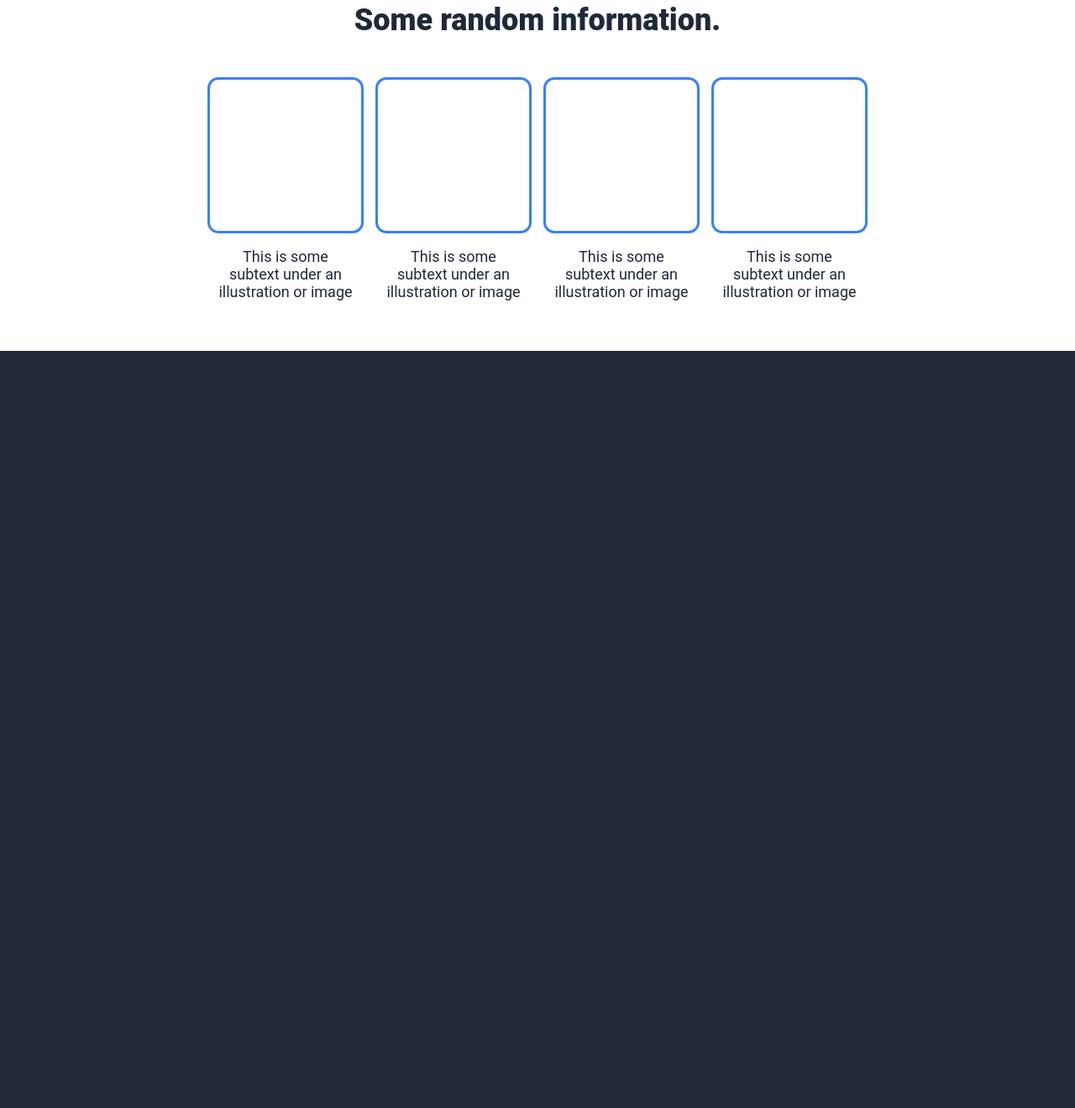
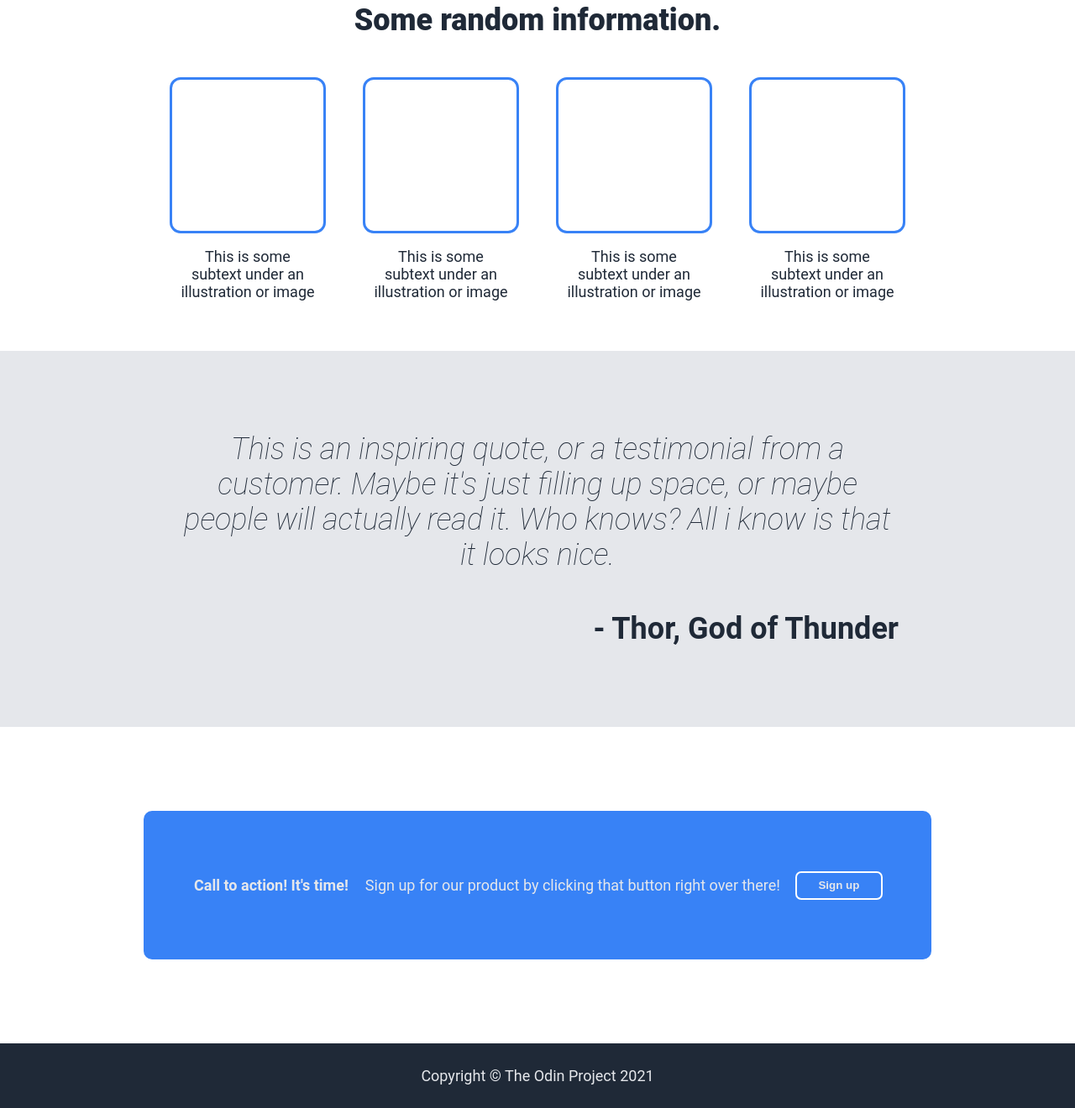
Before and after one commit to mitro54/landing-page, a plain HTML site: page index.html in a window 1280 px wide. Shown: the part 537-1857 px from the top of the page at 84% size. Before the commit the page ends 955 px from the top, so only its background shows below. Drawn offline with Linux system fonts and the light colour scheme.

Commit message:
Finishing up the project
Did the rest of the CSS and if anything small tweaks left to do.

```diff
--- a/index.html
+++ b/index.html
@@ -59,8 +59,26 @@
         </div>
         </div>
     </section>
-    <section class="section-2"></section>
-    <footer></footer>
+    <section class="section-2">
+        <div class="quote">
+            <p class="quote-text">
+                <em>This is an inspiring quote, or a testimonial from a customer. Maybe it's just filling up space, or
+                    maybe
+                    people will actually read it. Who knows? All i know is that it looks nice.</em>
+            </p>
+            <p class="signature">- Thor, God of Thunder</p>
+        </div>
+    </section>
+    <section class="section-3">
+        <div class="action">
+            <p class="action-call">Call to action! It's time!</p>
+            <p>Sign up for our product by clicking that button right over there!</p>
+            <button class="button-2">Sign up</button>
+        </div>
+    </section>
+    <footer>
+        <p>Copyright © The Odin Project 2021</p>
+    </footer>
 </body>
 
 </html>
--- a/styles.css
+++ b/styles.css
@@ -78,7 +78,7 @@ main {
 button {
     background-color: #3882F6;
     color: #E5E7EB;
-    max-width: 100px;
+    width: 100px;
     margin: 10px;
     height: 30px;
     border: none;
@@ -129,7 +129,7 @@ h2 {
 .card-container {
     display: flex;
     justify-content: space-evenly;
-    gap: 20px;
+    gap: 50px;
     flex-wrap: wrap;
 }
 
@@ -143,3 +143,58 @@ h2 {
     border-radius: 10px;
     text-align: center;
 }
+
+.section-2 {
+    display: flex;
+    background-color: #E5E7EB;
+    padding: 50px 200px 50px 200px;
+    text-align: center;
+}
+
+.quote-text {
+    font-size: 36px;
+    color: #1F2937;
+    font-weight: 100;
+}
+
+.signature {
+    font-size: 36px;
+    color: #1F2937;
+    font-weight: 700;
+    padding-top: 0;
+}
+
+.section-3 {
+    display: flex;
+    background-color: white;
+    text-align: center;
+    justify-content: center;
+}
+
+.action {
+    display: flex;
+    background-color: #3882F6;
+    text-align: center;
+    justify-content: center;
+    padding: 50px;
+    margin: 100px;
+    border-radius: 10px;
+    align-items: center;
+}
+
+.action-call {
+    font-weight: 700;
+}
+
+.button-2 {
+    width: 100px;
+    height: 30px;
+    outline: 2px white solid;
+    font-weight: 700;
+}
+
+footer {
+    display: flex;
+    text-align: center;
+    justify-content: center;
+}
```
